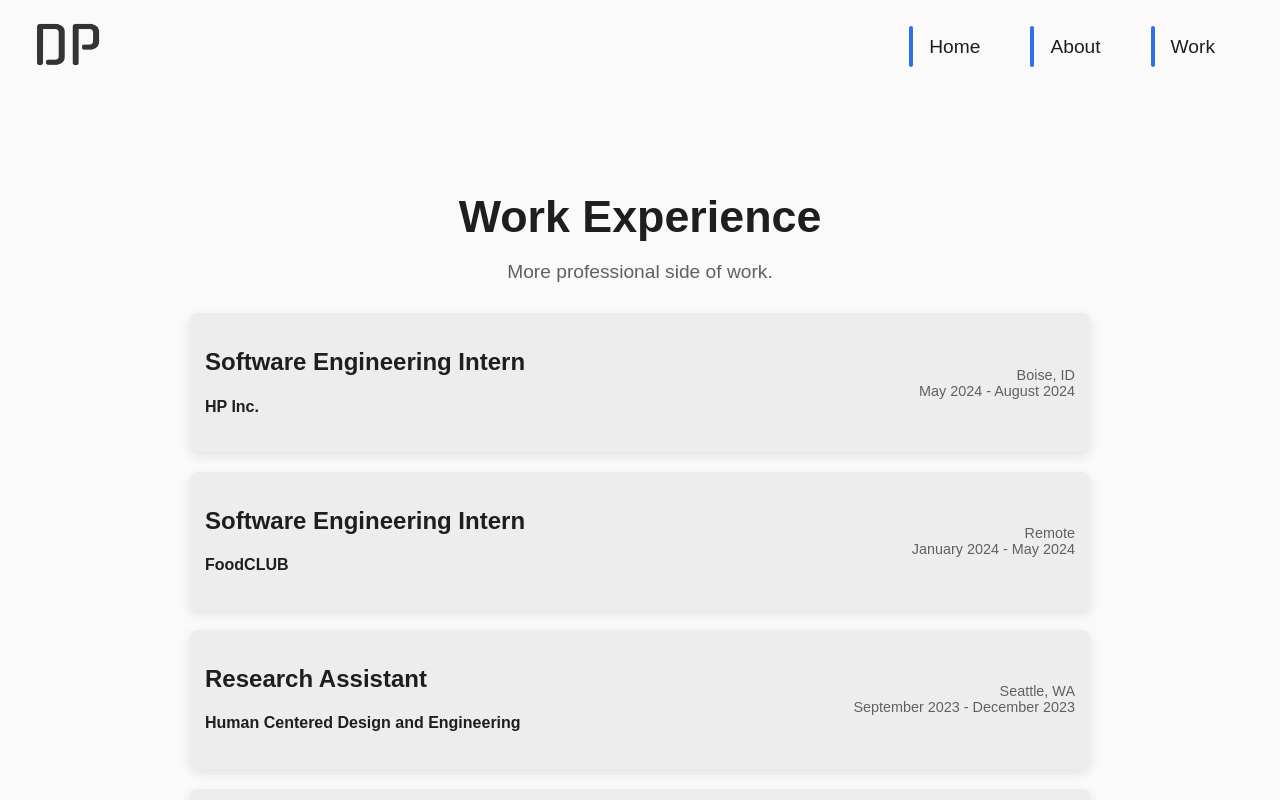
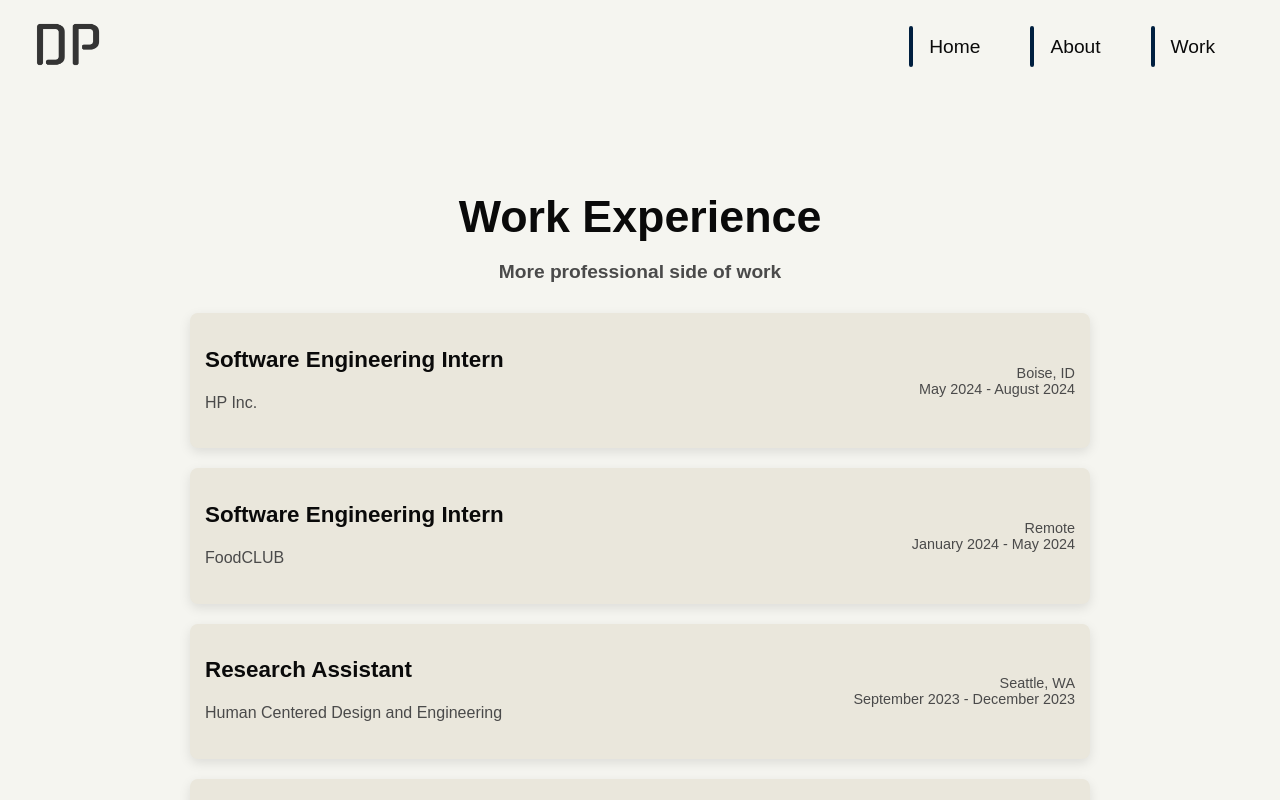
Before and after one commit to wkxdavid/personalwebsite, a React (Create React App) app: page /experience in a window 1280 px wide. Built offline with nearby package versions, Linux system fonts and the light colour scheme; the HTML template or start-up script is replaced by a standard one; a web font is replaced by a local one.

Commit message:
Updated color and bug fix

```diff
--- a/src/App.css
+++ b/src/App.css
@@ -97,7 +97,6 @@ body {
 
 .App-footer p {
   margin-top: 1px;
-  font-size: 14px;
   color: var(--text-secondary);
 }
 
--- a/src/index.css
+++ b/src/index.css
@@ -13,13 +13,14 @@ code {
 }
 
 :root {
-  --primary-bg: #FAFAFA;
-  --secondary-bg: #EDEDED;
-  --accent: #2F6FED;
-  --text-primary: #1E1E1E;
-  --text-secondary: #606060;
-  --border-color: #D1D1D1;
+  --primary-bg: #F5F5F0;
+  --secondary-bg: #EAE7DC;
+  --accent: #001F3F;
+  --text-primary: #0A0A0A;
+  --text-secondary: #4A4A4A;
+  --border-color: #778899;
 }
+
 
 
 body {
--- a/src/pages/ExperiencePage/experience.css
+++ b/src/pages/ExperiencePage/experience.css
@@ -5,17 +5,19 @@
   background-color: var(--primary-bg);
 }
 
-#experience-section {
+.experience-section {
   padding: 40px 20px;
   text-align: center;
 }
 
-#experience-section h1 {
+.experience-section h1 {
   font-size: 2.8em;
+  font-weight: bold;
   margin-bottom: 10px;
+  color: var(--text-primary);
 }
 
-#experience-section h3 {
+.experience-section h3 {
   font-size: 1.2em;
   margin-bottom: 30px;
   color: var(--text-secondary);
@@ -34,7 +36,6 @@
   border-radius: 8px;
   padding: 15px;
   box-shadow: 0 4px 12px rgba(0, 0, 0, 0.1);
-  transition: transform 0.3s ease, box-shadow 0.3s ease;
   cursor: pointer;
   overflow: hidden;
 }
@@ -53,6 +54,18 @@
 
 .work-title {
   text-align: left;
+}
+
+.work-title h2 {
+  font-size: 1.4em;
+  font-weight: bold;
+  color: var(--text-primary);
+}
+
+.work-title h4 {
+  font-size: 1em;
+  font-weight: normal;
+  color: var(--text-secondary);
 }
 
 .work-meta {
@@ -76,6 +89,12 @@
 .work-details.expanded {
   padding-top: 10px;
   max-height: 350px;
+}
+
+.tech-stack {
+  font-size: 1em;
+  font-weight: bold;
+  color: var(--accent);
 }
 
 .details-section {
@@ -135,12 +154,10 @@
   border-radius: 10px;
   padding: 15px;
   box-shadow: 0 4px 12px rgba(0, 0, 0, 0.1);
-  transition: transform 0.3s ease, box-shadow 0.3s ease;
   cursor: pointer;
 }
 
 .project-card:hover {
-  transform: translateY(-5px);
   box-shadow: 0 8px 18px rgba(0, 0, 0, 0.2);
 }
 
@@ -169,22 +186,6 @@
   z-index: 1000;
 }
 
-.experience-section h1 {
-  font-size: 2.8em;
-  font-weight: bold;
-  text-align: center;
-  color: var(--text-primary);
-  margin-bottom: 10px;
-}
-
-.experience-section h3 {
-  font-size: 1.2em;
-  font-weight: normal;
-  text-align: center;
-  color: var(--text-secondary);
-  margin-bottom: 30px;
-}
-
 .projects-section h1 {
   font-size: 2.8em;
   font-weight: bold;
@@ -201,8 +202,6 @@
   margin-bottom: 30px;
 }
 
-
-
 .popup-container {
   background-color: var(--secondary-bg);
   padding: 30px;
@@ -212,18 +211,6 @@
   position: relative;
   animation: popupFadeIn 0.3s ease-out;
 }
-
-@keyframes popupFadeIn {
-  from {
-    opacity: 0;
-    transform: scale(0.95);
-  }
-  to {
-    opacity: 1;
-    transform: scale(1);
-  }
-}
-
 .popup-container .close-btn {
   position: absolute;
   top: 10px;
--- a/src/pages/ExperiencePage/experience.js
+++ b/src/pages/ExperiencePage/experience.js
@@ -50,7 +50,7 @@ function ExperiencePage() {
     <div className="experience-page">
       <section id="experience-section" className="experience-section">
         <h1>Work Experience</h1>
-        <h3>More professional side of work.</h3>
+        <h3>More professional side of work</h3>
         <div className="work-container">
           {workExperience.map((exp, index) => (
             <div key={index} className="work-card" onClick={() => toggleExpand(index)}>
@@ -77,7 +77,7 @@ function ExperiencePage() {
 
       <section id="extracurricular-section" className="experience-section">
         <h1>Extracurricular Activities</h1>
-        <h3>Leadership & involvement beyond work.</h3>
+        <h3>Leadership & involvement beyond work</h3>
         <div className="work-container">
           {extracurricular.map((activity, index) => (
             <div key={index} className="work-card" onClick={() => toggleExpand(index)}>
@@ -104,7 +104,7 @@ function ExperiencePage() {
 
       <section id="projects-section" className="projects-section">
         <h1>Projects</h1>
-        <h3>Explore some of my work.</h3>
+        <h3>Explore some of my work</h3>
         <div className="project-slider-container">
           <Slider {...sliderSettings}>
             {projects.map((project, index) => (
--- a/src/pages/HomePage/home.css
+++ b/src/pages/HomePage/home.css
@@ -49,7 +49,7 @@ body {
 }
 
 .home-button:hover {
-  background-color: #80ffd1;
+  background-color:  var(--border-color);
 }
 
 .contact-info {
@@ -57,8 +57,7 @@ body {
   justify-content: center;
   align-items: center;
   gap: 30px;
-  opacity: 0;
-  animation: fadeIn 1.5s 1.5s forwards;
+  padding-bottom: 5px;
 }
 
 .link-item {
```
Also changed, not shown: src/pages/ResumePage/resume.css (+0 -14 lines).
